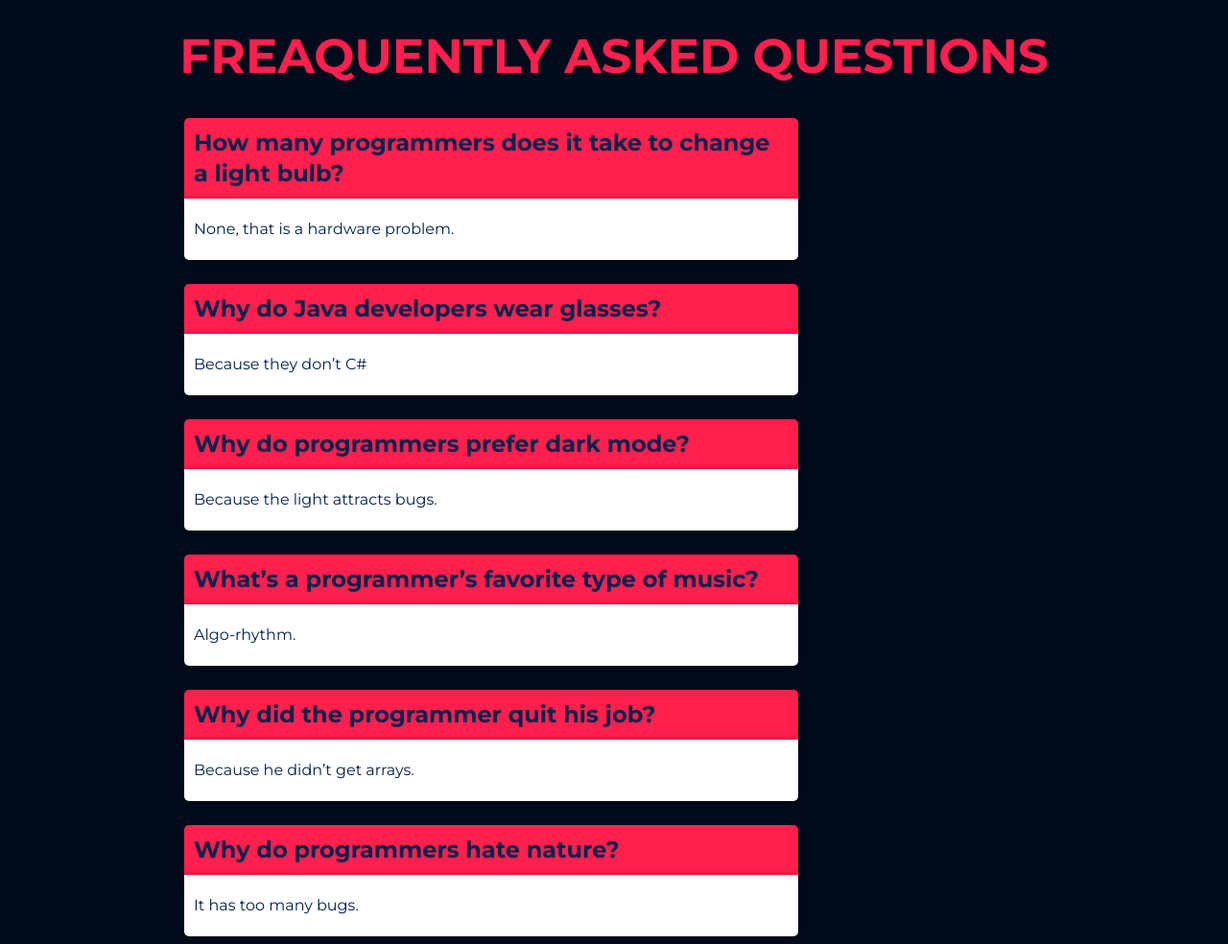
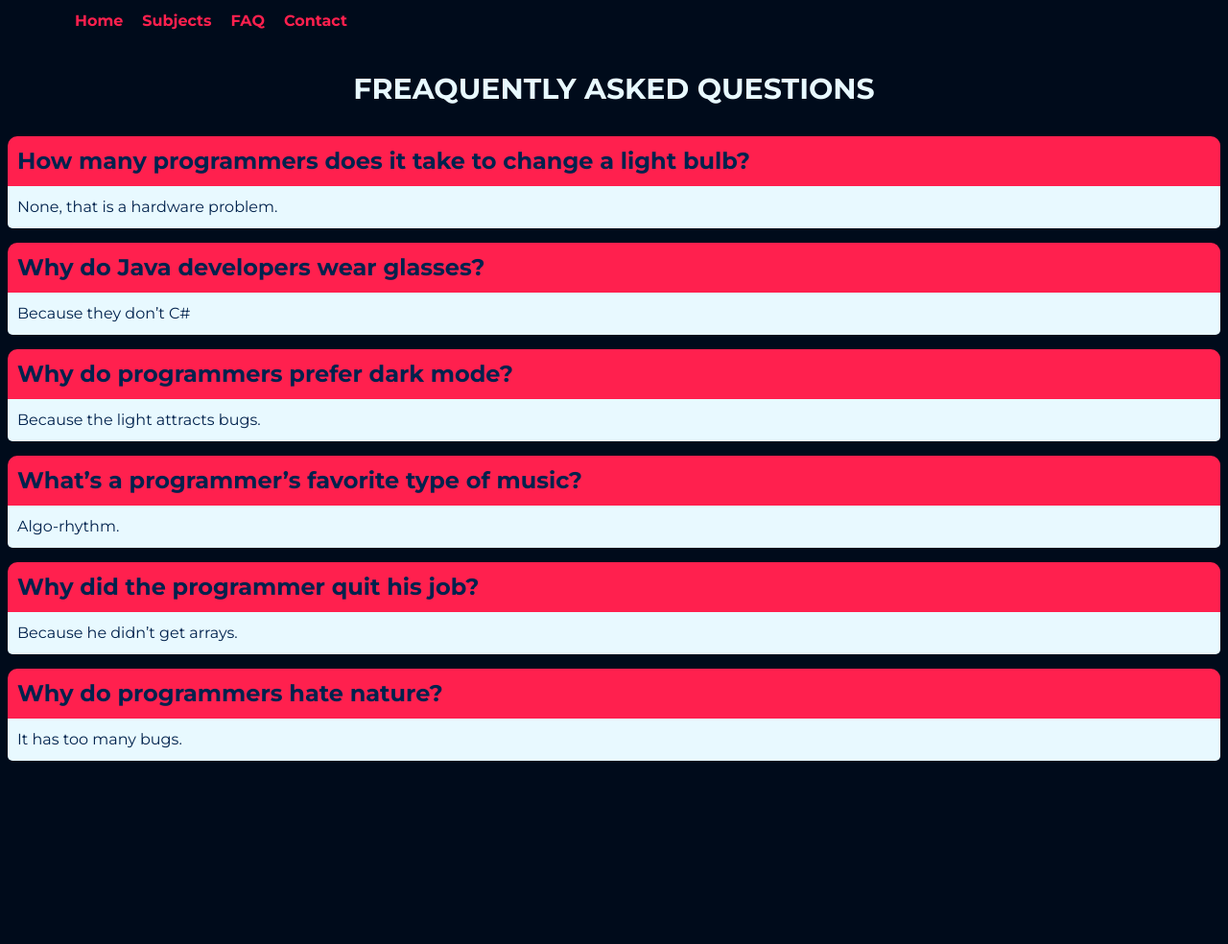
Before and after one commit to kingpavindu/OVIDMA, a website built with Vite: page faq.html in a window 1280 px wide. Shown: the whole page at 96% size. After the commit the page ends 808 px from the top, so only its background shows below. Built offline with nearby package versions, Linux system fonts and the light colour scheme.

Commit message:
header changes

```diff
--- a/faq.html
+++ b/faq.html
@@ -7,8 +7,23 @@
 </head>
 <body>
 
-    <h2 class="title">FREAQUENTLY ASKED QUESTIONS</h2>
-    <main></main>
+    <header>
+        <div class="header container">
+          <nav>
+            <ul>
+              <li><a href="home.html">Home</a></li>
+              <li><a href="#">Subjects</a></li>
+              <li><a href="faq.html">FAQ</a></li>
+              <li><a href="#">Contact</a></li>
+            </ul>
+          </nav>
+        </div>
+      </header>
+
+    <section class="faq container">
+        <h2 class="title">FREAQUENTLY ASKED QUESTIONS</h2>
+        <main></main>
+    </section>
 
     <script type="module" src="./src/script.js"></script>
     <script type="module" src="./src/main.js"></script>
--- a/styles/main/faq.css
+++ b/styles/main/faq.css
@@ -1,55 +1,37 @@
 
   .title{
-    font-size: 50px;
-    margin-top: 30px;
-    margin-bottom: 30px;
-    color:  var(--clr-red);
+    font-size: 30px;
+    margin: 30px 0;
+    color:  var(--clr-light);
     text-align: center;
   }
 
   .faq-div{
-    width: 80vw;
-    box-sizing: border-box;
-    padding: 5px 15vw 5px 15vw;
+
     display: flex;
     flex-direction: column;
     align-items: center;
     margin-bottom: 15px;
+
   }
 
   .faq-top-sec{
-    /*
-    #ff204E
-    #A0153E
-    #00224D
-    #5D0e41
-
-
-    */
     padding: 10px;
-    background-color: #ff204E;
+    background-color: var(--clr-red);
     width: 100%;
     display: flex;
     justify-content: space-between;
     align-items: center;
-    border-radius: 5px 5px 0 0;
+    border-radius: 10px 10px 0 0;
     color: #00224D;
 
   }
 
   .faq-body-sec{
-    background-color: rgb(255, 255, 255);
+    background-color: var(--clr-light);
     padding: 10px;
-    padding-bottom: 20px;
-    padding-top: 20px;
     border-radius: 0 0 5px 5px;
     width: 100%;
     color: #00224D;
 
   }
-
-
-  .faq-body-sec,
-  .faq-top-sec{
-    box-shadow: 0 2px 10px rgba(0, 0, 0, 0.418);
-  }
--- a/styles/main/header.css
+++ b/styles/main/header.css
@@ -7,19 +7,11 @@ nav{
     align-items: center;
 }
 
-.header .icon {
-    height: 50px;
-    width: 50px;
-    overflow: hidden;
+.landing img{
+    height: 100px;
+    width: 100px;
     border-radius: 50%;
-}
-
-.icon img{
-    height: 80px;
-    width: 80px;
-    position: relative;
-    right: 15px;
-    bottom: 20px;
+    margin-bottom: 20px;
 }
 
 .header ul {
@@ -34,7 +26,7 @@ nav{
 
 .landing{
     text-align: center;
-    margin-top: 225px;
+    margin-top: 210px;
 }
 
 .landing_text_main h1{
```
Also changed, not shown: index.html (+4 -6 lines).
